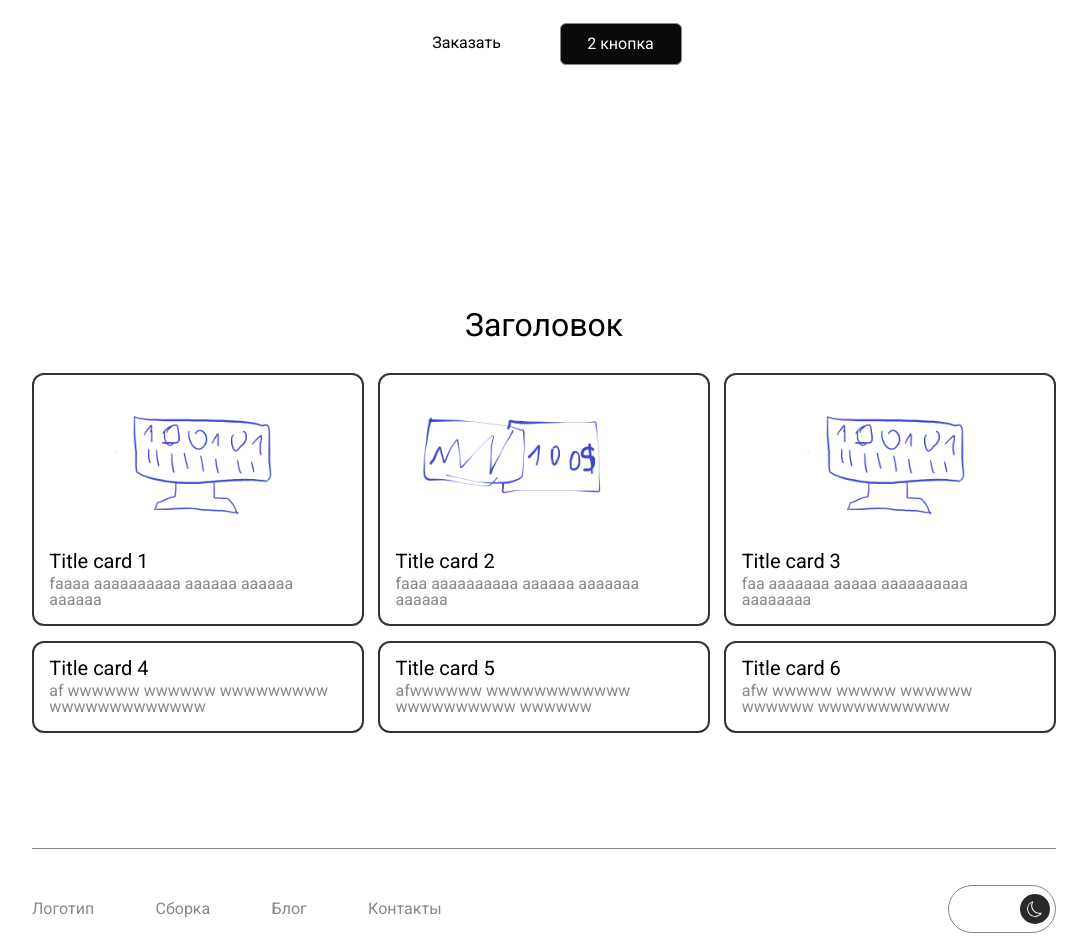
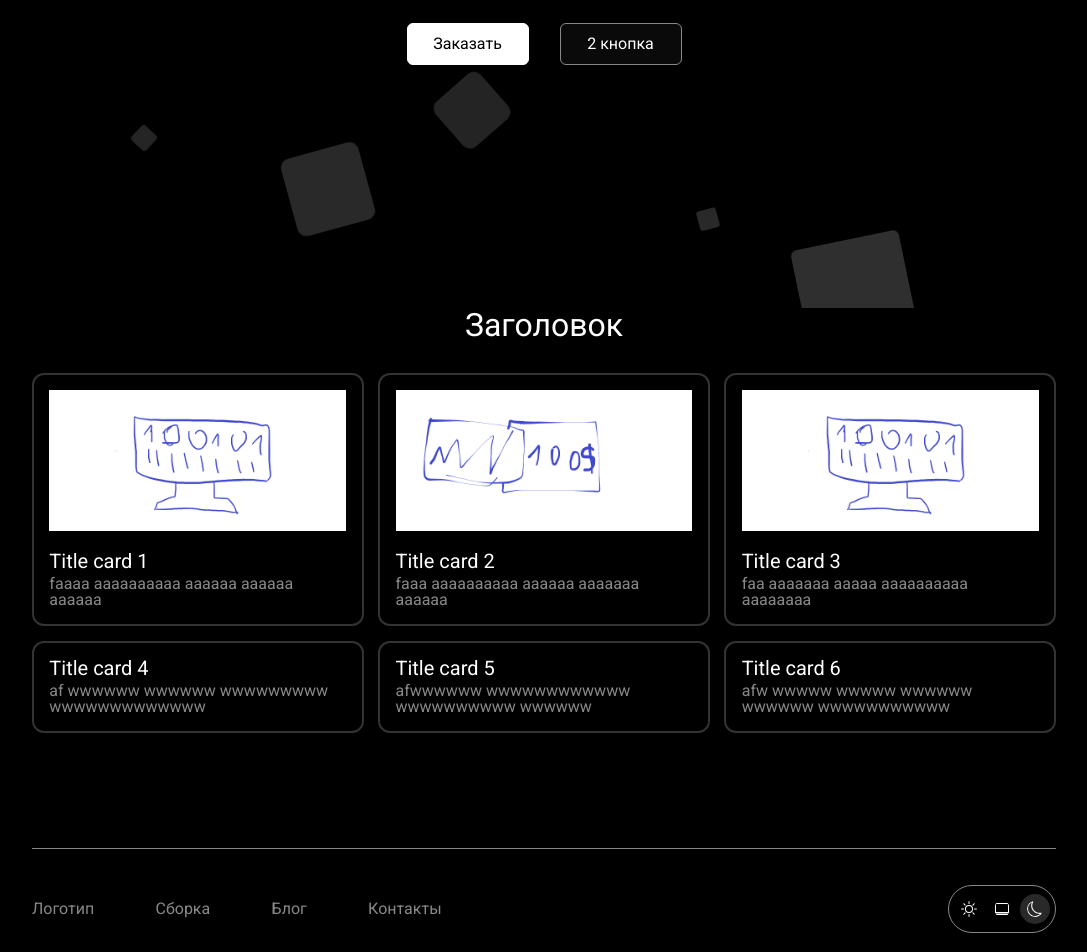
Before and after one commit to sherland11/HomeIQ, a Next.js app: page / in a window 1280 px wide. Shown: the part 500-1452 px from the top of the page, without its empty margins (96-1183 px from the left). Built offline with nearby package versions, Linux system fonts and the light colour scheme.

Commit message:
Добавлена смена темы

```diff
--- a/package.json
+++ b/package.json
@@ -10,7 +10,7 @@
   },
   "dependencies": {
     "@types/node": "20.5.6",
-    "@types/react": "18.2.21",
+    "@types/react": "^18.2.21",
     "@types/react-dom": "18.2.7",
     "eslint": "8.48.0",
     "eslint-config-next": "13.4.19",
--- a/src/app/@footer/page.tsx
+++ b/src/app/@footer/page.tsx
@@ -5,12 +5,15 @@ import Link from 'next/link'
 import Sun from '@/images/sun.svg'
 import Laptop from '@/images/laptop.svg'
 import Moon from '@/images/moon.svg'
+import { ThemeContext, themes } from "@/contexts/ThemeContext"
 
 export default function footer() {
 
-    const [theme, setTheme] = useState<string>("dark")
+    const [themeActive, setThemeActive] = useState<string>("dark")
 
     return (
+        <ThemeContext.Consumer>
+            {({theme, setTheme}: any) => (
                 <footer className={styles.footer}>
                     <div className={styles.footer__menu}>
                         <nav className={styles.footer__nav}>
@@ -20,12 +23,23 @@ export default function footer() {
                             <Link href="/contacts">Контакты</Link>
                         </nav>
                         <div className={styles.footer__theme}>
-                    <Sun className={theme === "light" ? styles.footer__theme_active : ""} onClick={() => setTheme("light")} fill="#ffffff" />
-                    <Laptop className={theme === "system" ? styles.footer__theme_active : ""} onClick={() => setTheme("system")} fill="#ffffff" />
-                    <Moon className={theme === "dark" ? styles.footer__theme_active : ""} onClick={() => setTheme("dark")} fill="#ffffff" />
+                            <Sun className={theme === "light" ? styles.footer__theme_active : ""} onClick={() => {
+                                setTheme(themes.light)
+                                setThemeActive("light")
+                            }} fill={theme === "light" ? "#000000" : "#ffffff"} />
+                            <Laptop className={themeActive === "system" ? styles.footer__theme_active : ""} onClick={() => {
+                                setTheme(themes.dark)
+                                setThemeActive("system")
+                            }} fill={theme === "light" ? "#000000" : "#ffffff"} />
+                            <Moon className={theme === "dark" ? styles.footer__theme_active : ""} onClick={() => {
+                                setTheme(themes.dark)
+                                setThemeActive("dark")
+                            }} fill={theme === "light" ? "#000000" : "#ffffff"} />
                         </div>
                     </div>
                     <div className={styles.footer__company}>© 2023 MyCompany, Inc.</div>
                 </footer>
+            )}
+        </ThemeContext.Consumer>
     )
 }
--- a/src/app/globals.css
+++ b/src/app/globals.css
@@ -1,5 +1,6 @@
-:root {
+:root[data-theme="dark"] {
 	--theme-color: #000000;
+	--text-color: #ffffff;
 	--accent-color: #ffffff;
 	--secondary-color: #888888;
 	--button-background-color: #0A0A0A;
@@ -7,11 +8,19 @@
 	--border-color: #333333;
 }
 
-@media (prefers-color-scheme: dark) {
-  html {
-    color: white;
-    color-scheme: dark;
-  }
+:root[data-theme="light"] {
+	--theme-color: #ffffff;
+	--text-color: #000000;
+	--accent-color: #000000;
+	--secondary-color: #888888;
+	--button-background-color: #f0f0f0;
+	--footer-background-color: #dddddd;
+	--border-color: #333333;
+}
+
+html {
+    color: var(--text-color);
+    background-color: var(--theme-color);
 }
 
 html, body, div, span, applet, object, iframe,
--- a/src/app/layout.tsx
+++ b/src/app/layout.tsx
@@ -1,3 +1,4 @@
+import ThemeProvider from '@/providers/ThemeProvider'
 import './globals.css'
 import type { Metadata } from 'next'
 import { Roboto } from 'next/font/google'
@@ -17,11 +18,13 @@ export default function RootLayout({
   footer: React.ReactNode
 }) {
   return (
+    <ThemeProvider>
       <html lang="ru">
         <body className={roboto.className}>
           {children}
           {footer}
         </body>
       </html>
+    </ThemeProvider>
   )
 }
--- a/src/app/page.tsx
+++ b/src/app/page.tsx
@@ -17,8 +17,8 @@ export default function Home() {
                 <li><Link href="/contacts">Контакты</Link></li>
             </ul>
             <div className={styles.mainPage__authentication}>
-              <Link href="/log-in" className={styles.mainPage__blackBtn}>Вход</Link>
-              <Link href="/sign-up" className={styles.mainPage__whiteBtn}>Регистрация</Link>
+              <Link href="/log-in" className={styles.mainPage__secondaryBtn}>Вход</Link>
+              <Link href="/sign-up" className={styles.mainPage__accentBtn}>Регистрация</Link>
             </div>
         </nav>
       </header>
@@ -30,8 +30,8 @@ export default function Home() {
             <div className={styles.mainPage__title}>Заголовок</div>
             <div className={styles.mainPage__subTitle}>Lorem ipsum dolor sit amet consectetur adipisicing elit. Commodi ex nam illum nostrum quisquam odit, amet debitis eligendi quam minus!</div>
             <div className={styles.mainPage__buttons}>
-              <Link href="/build" className={styles.mainPage__whiteBtn}>Заказать</Link>
-              <Link href="/2" className={styles.mainPage__blackBtn}>2 кнопка</Link>
+              <Link href="/build" className={styles.mainPage__accentBtn}>Заказать</Link>
+              <Link href="/2" className={styles.mainPage__secondaryBtn}>2 кнопка</Link>
             </div>
           </div>
           <div className={styles.mainPage__area}>
--- /dev/null
+++ b/src/contexts/ThemeContext.ts
@@ -0,0 +1,8 @@
+import React from 'react'
+
+export const themes = {
+  dark: 'dark',
+  light: 'light',
+}
+
+export const ThemeContext = React.createContext({})
--- /dev/null
+++ b/src/providers/ThemeProvider.tsx
@@ -0,0 +1,25 @@
+'use client'
+
+import { ThemeContext, themes } from "@/contexts/ThemeContext"
+import { useState, useEffect } from "react"
+
+const getTheme = () => {
+  return themes.dark
+}
+
+const ThemeProvider = ({ children }: { children: JSX.Element }) => {
+  const [ theme, setTheme ] = useState(getTheme)
+
+ useEffect(() => {
+    document.documentElement.dataset.theme = theme
+    localStorage.setItem('theme', theme)
+  }, [ theme ])
+
+  return (
+    <ThemeContext.Provider value={{ theme, setTheme }}>
+      {children}
+    </ThemeContext.Provider>
+  )
+}
+
+export default ThemeProvider
--- a/src/styles/footer.module.css
+++ b/src/styles/footer.module.css
@@ -31,7 +31,7 @@
 }
 
 .footer__nav a:hover {
-    color: #ffffff;
+    color: var(--accent-color);
 }
 
 .footer__theme {
@@ -50,9 +50,10 @@
     height: 16px;
     padding: 7px;
     cursor: pointer;
+    border-radius: 50%;
 }
 
 .footer__theme_active {
     background-color: var(--footer-background-color);
-    border-radius: 50%;
+    transition: 200ms ease all;
 }
--- a/src/styles/mainPage.module.css
+++ b/src/styles/mainPage.module.css
@@ -49,7 +49,7 @@
     width: 20%;
 }
 
-.mainPage__blackBtn {
+.mainPage__secondaryBtn {
     text-align: center;
     border: 1px solid var(--secondary-color);
     background: var(--button-background-color);
@@ -57,11 +57,12 @@
     border-radius: 6px;
 }
 
-.mainPage__whiteBtn {
+.mainPage__accentBtn {
     text-align: center;
     background: var(--accent-color);
     color: var(--theme-color);
     border-radius: 6px;
+    border: 1px solid var(--accent-color);
 }
 
 .mainPage__authentication a {
@@ -141,7 +142,7 @@
     list-style: none;
     width: 20px;
     height: 20px;
-    background: rgba(255, 255, 255, 0.2);
+    background: #79797970;
     animation: animate 25s linear infinite;
     bottom: -150px;
 
```
Also changed, not shown: 1 other file (tests, documents, lock files or other folders). Lines whose indentation alone changed are shown as unchanged.
